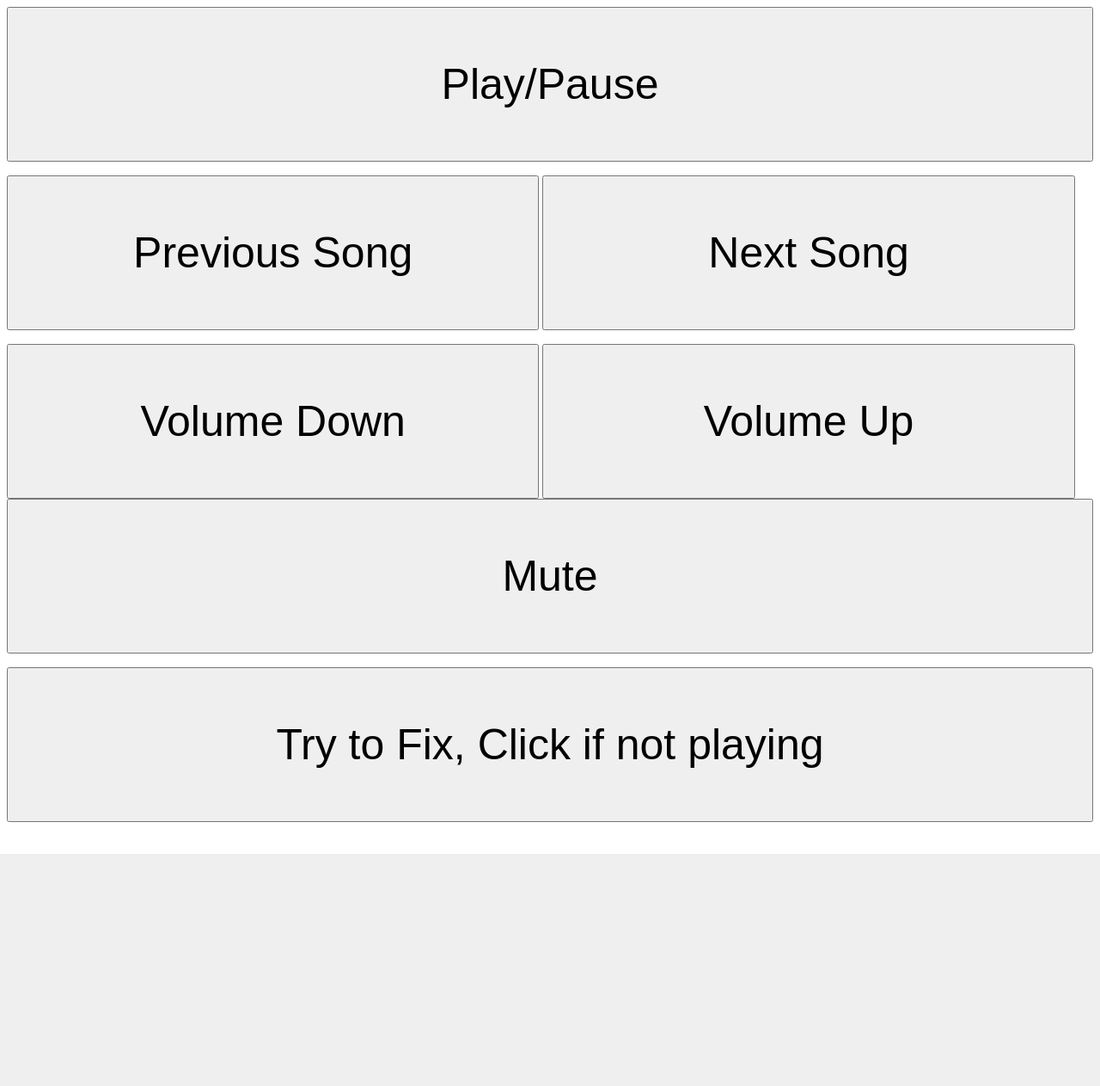
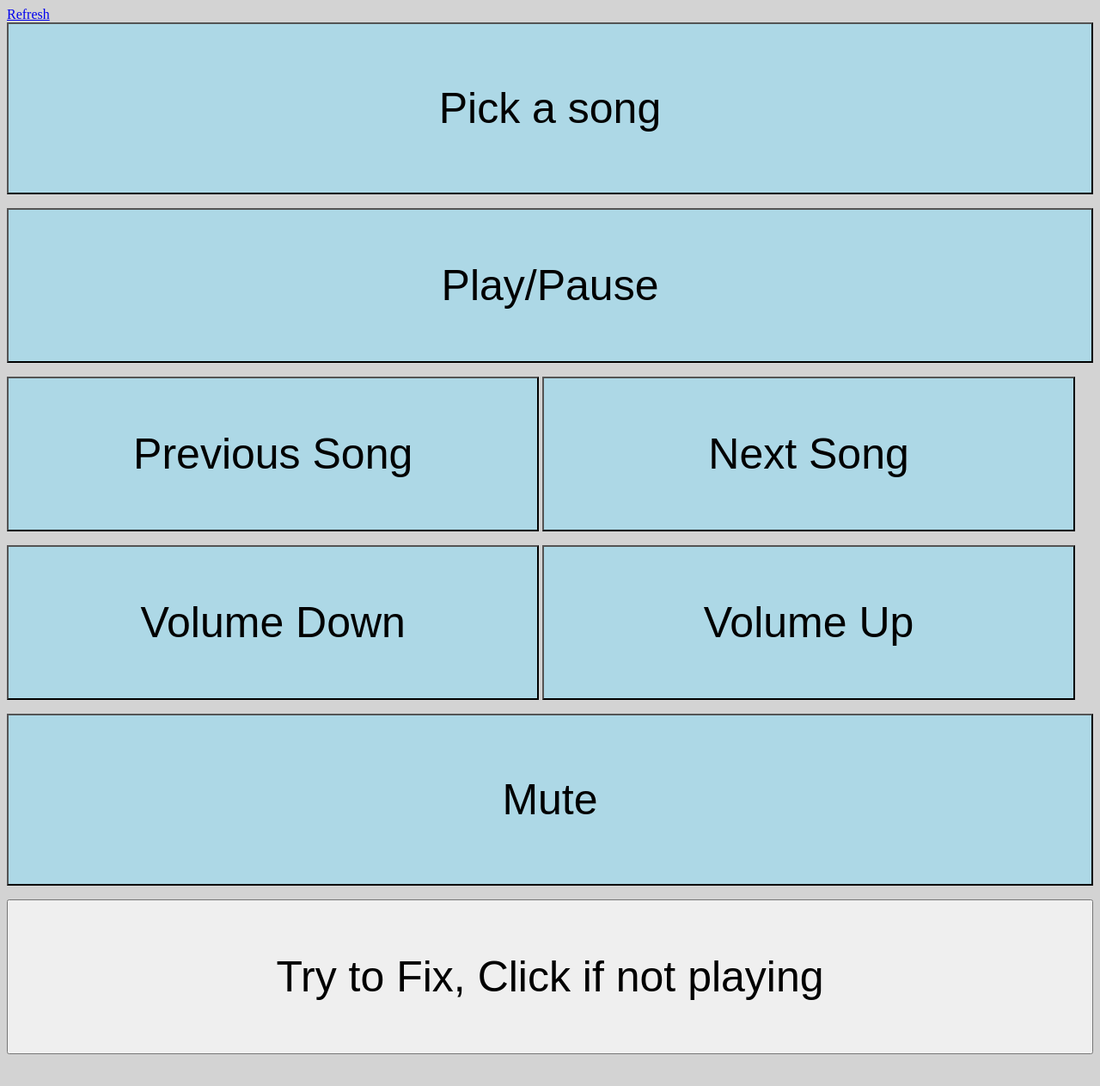
Before and after one commit to godimath/pijukebox, a PHP site: page / in a window 1280 px wide. Shown: the whole page at 86% size. Before the commit the page ends 993 px from the top, so only its background shows below. Run offline with PHP 8.4, Linux system fonts and the light colour scheme.

Commit message:
Added track selection to web interface

```diff
--- a/webpage/index.php
+++ b/webpage/index.php
@@ -1,25 +1,49 @@
 <script src="/scripts.js"></script>
 <link rel="stylesheet" href="/style.css">
+<a href=/>Refresh</a>
 <?php
+
 	if(isset($_POST["action"])){
 		$action=$_POST["action"];
-		shell_exec("python ../scripts/python/musicAction.py $action");
+		shell_exec("python ../scripts/python/musicAction.py $action &");
+		shell_exec("python ../scripts/python/updateStats.py &");
 	}
-	echo shell_exec("../scripts/bash/output-html-status.sh");
+
+        if(isset($_POST["id"])){
+                $id=$_POST["id"];
+                echo shell_exec("../scripts/python/musicAction.py $id");
+                shell_exec("python ../scripts/python/updateStats.py");
+        }
+
+        echo shell_exec("../scripts/bash/output-html-status.sh");
+
+
+	if(isset($_POST["artists"])){
+		echo shell_exec("../scripts/bash/output-html-artists.sh");
+	}
+        if(isset($_POST["artist"])){
+                $artist=$_POST["artist"];
+                echo shell_exec("../scripts/bash/output-html-artists.sh \"$artist\"");
+	}
 
 
 ?>
 <form action=/ method=post>
-        <button class="play" onclick=sendMusicAction('S')>Play/Pause</button>
+	<input class=button type=submit value="Pick a song" name="artists">
+</form>
+<form action=/ method=post>
+        <button id=playtoggle class="play" onclick=sendMusicAction('S')>Play/Pause</button>
 	<p>
-        <button class="skip" onclick=sendMusicAction('L')>Previous Song</button>
-	<button class="skip" onclick=sendMusicAction('R')>Next Song</button>
+        <button class="skip-backward" onclick=sendMusicAction('L')>Previous Song</button>
+	<button class="skip-forward" onclick=sendMusicAction('R')>Next Song</button>
 	<p>
         <button class="volume" onclick=sendMusicAction('D')>Volume Down</button>
-        <button class="volume" onclick=sendMusicAction('U')>Volume Up</button><br>
-	<button class="play" onclick=sendMusicAction('M')>Mute</button>
+        <button class="volume" onclick=sendMusicAction('U')>Volume Up</button>
+	<p>
+	<button id=mutetoggle class="button" onclick=sendMusicAction('M')>Mute</button>
 	<p>
 	<p>
         <button class="reset"onclick=sendMusicAction('s')>Try to Fix, Click if not playing</button>
 	<input id="action" name="action" value="" style="visibility:hidden">
-</form
+</form>
+<script>setToggles()</script>
--- a/webpage/scripts.js
+++ b/webpage/scripts.js
@@ -5,3 +5,21 @@ function sendMusicAction(action) {
 function gotoLink(link){
 	window.location = link;
 }
+
+function setSongId(newId) {
+	alert(newId);
+	document.getElementById("songid").value=newId;
+}
+
+function setToggles(){
+	state=document.getElementById("state").innerHTML;
+	volume = document.getElementById("volume").innerHTML;
+
+	if(state=="play")
+		document.getElementById("playtoggle").innerHTML = "Pause";
+	else
+		document.getElementById("playtoggle").innerHTML = "Play";
+
+	if(volume=="0")
+		document.getElementById("mutetoggle").innerHTML = "Unmute";
+}
--- a/webpage/style.css
+++ b/webpage/style.css
@@ -1,26 +1,80 @@
+body{
+	background-color: lightgrey;
+
+}
+
+.track{
+        background-color: lightblue;
+
+	width: 50%;
+	height: 150px;
+	font-size: 50px;
+
+}
+
+.artist{
+        background-color: lightblue;
+
+	width: 100%;
+	height: 150px;
+	font-size: 50px;
+}
+
 .button{
+
+	background-color: lightblue;
+
 	width: 100%;
 	height: 200;
 	font-size: 50;
 }
 .player{
 	width: 100%;
-	height: 180px;
+	height: 250px;
 }
 
-.skip{
-font-size: 50;
+.skip-forward{
+        background-color: lightblue;
+
+	/*background-image: url(http://upload.wikimedia.org/wikipedia/commons/thumb/8/83/Fast_forward_font_awesome.svg/1024px-Fast_forward_font_awesome.svg.png)
+        background-repeat:      no-repeat;
+        background-position: center;
+	*/
+	font-size: 50;
   width: 49%;
   height: 180px;
 }
 
+.skip-backward{
+        background-color: lightblue;
+
+	/*
+        background-image: url(http://upload.wikimedia.org/wikipedia/commons/thumb/8/83/Fast_forward_font_awesome.svg/1024px-Fast_forward_font_awesome.svg.png)
+        background-repeat:      no-repeat;
+        background-position: center;
+	*/
+        font-size: 50;
+  width: 49%;
+  height: 180px;
+}
+
+
+
 .play{
-font-size: 50;
-  width:100%;
-  height:180px;
+        background-color: lightblue;
+
+/*
+	background-image: url(http://blog.placeit.net/wp-content/uploads/2015/02/play-icon.png);
+	background-repeat: 	no-repeat;
+	background-position: center;
+*/
+	font-size: 50;
+	width:100%;
+	height:180px;
 }
 
 .volume{
+        background-color: lightblue;
 font-size: 50;
   width: 49%;
   height: 180px;
```
Also changed, not shown: webpage/icons/play-icon.png (added), 9 other files.
